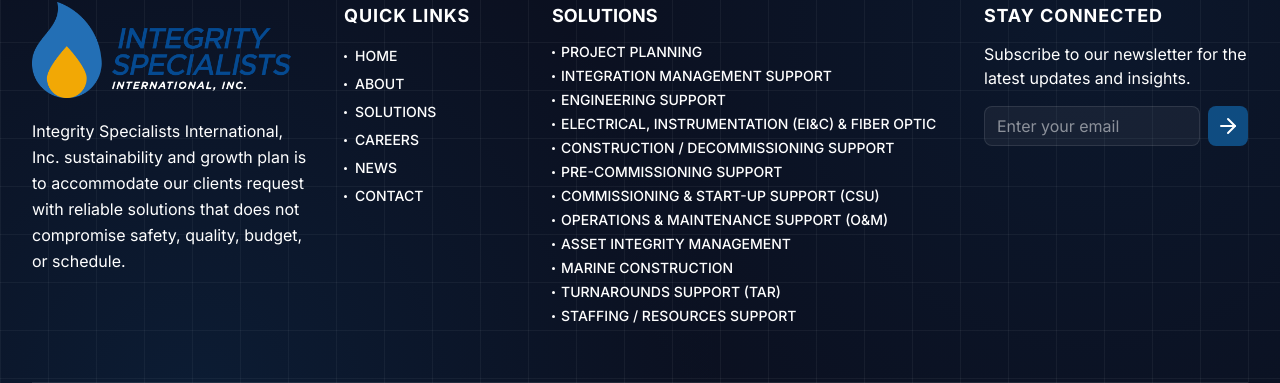
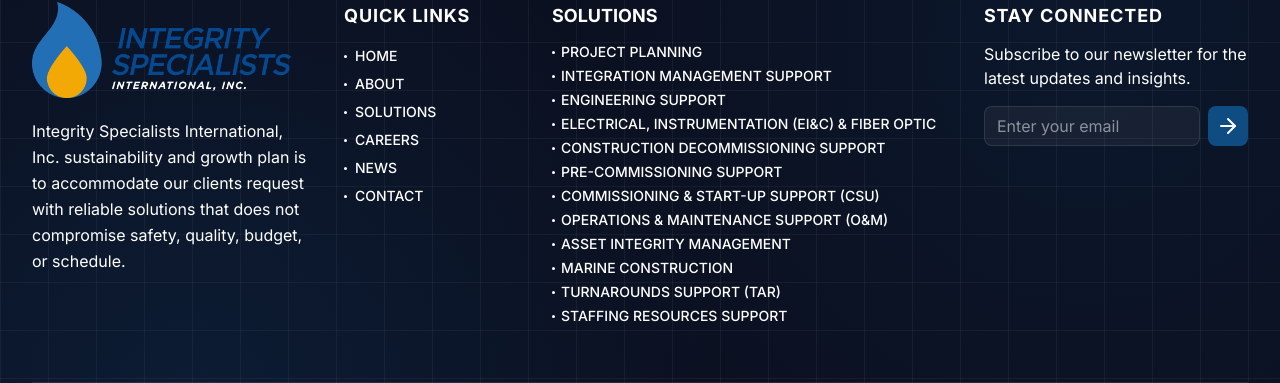
Before and after one commit to Muhammadkashifsaeed/System, a Next.js app: page / in a window 1280 px wide. Shown: the part 6601-6984 px from the top of the page. Built offline with nearby package versions, Linux system fonts and the light colour scheme.

Commit message:
fix: remove slash from dropdown navigation labels
- Change CONSTRUCTION / DECOMMISSIONING SUPPORT to CONSTRUCTION DECOMMISSIONING SUPPORT
- Change STAFFING / RESOURCES SUPPORT to STAFFING RESOURCES SUPPORT

```diff
--- a/src/components/navigation.tsx
+++ b/src/components/navigation.tsx
@@ -47,7 +47,7 @@
         href: "/solutions/eic-fiber-optic",
       },
       {
-        label: "CONSTRUCTION / DECOMMISSIONING SUPPORT",
+        label: "CONSTRUCTION DECOMMISSIONING SUPPORT",
         href: "/solutions/construction-decommissioning-support",
       },
       {
@@ -72,7 +72,7 @@
         href: "/solutions/turnarounds-support",
       },
       {
-        label: "STAFFING / RESOURCES SUPPORT",
+        label: "STAFFING RESOURCES SUPPORT",
         href: "/solutions/staffing-resources-support",
       },
     ],
--- a/src/lib/constants/navigation.ts
+++ b/src/lib/constants/navigation.ts
@@ -47,7 +47,7 @@
         href: "/solutions/eic-fiber-optic",
       },
       {
-        label: "CONSTRUCTION / DECOMMISSIONING SUPPORT",
+        label: "CONSTRUCTION DECOMMISSIONING SUPPORT",
         href: "/solutions/construction-decommissioning-support",
       },
       {
@@ -72,7 +72,7 @@
         href: "/solutions/turnarounds-support",
       },
       {
-        label: "STAFFING / RESOURCES SUPPORT",
+        label: "STAFFING RESOURCES SUPPORT",
         href: "/solutions/staffing-resources-support",
       },
     ],
```
